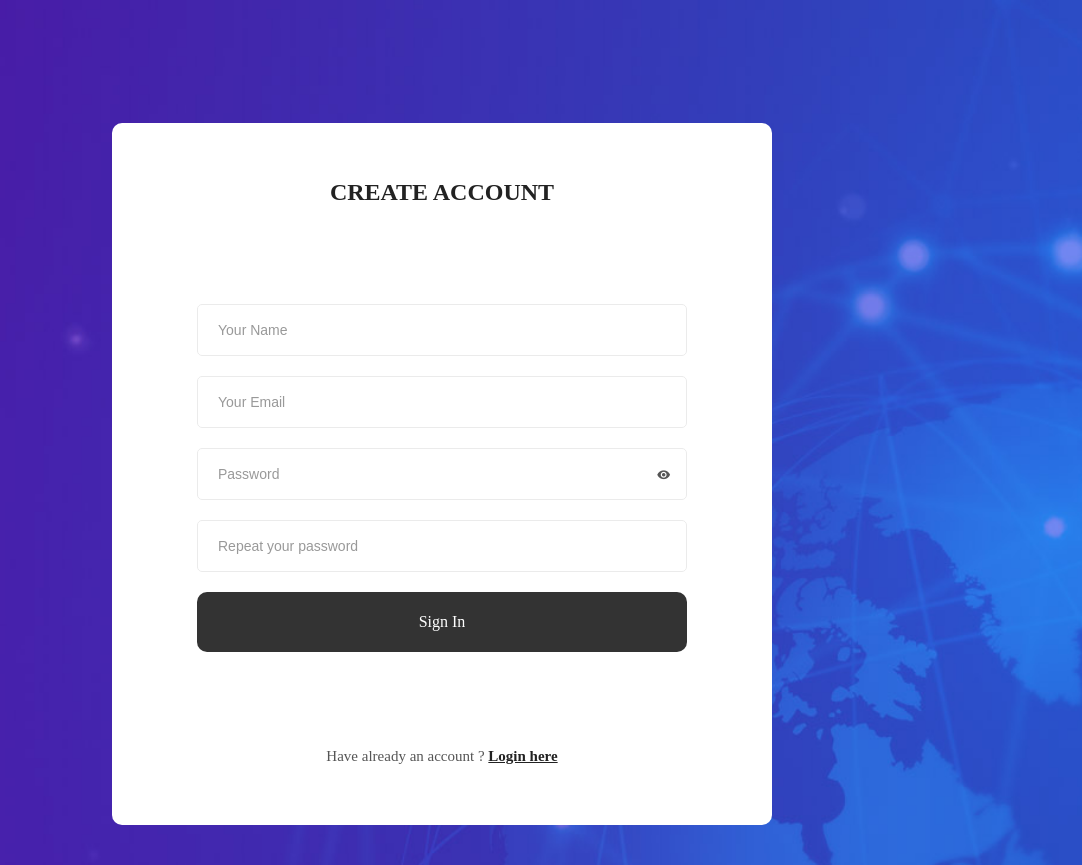
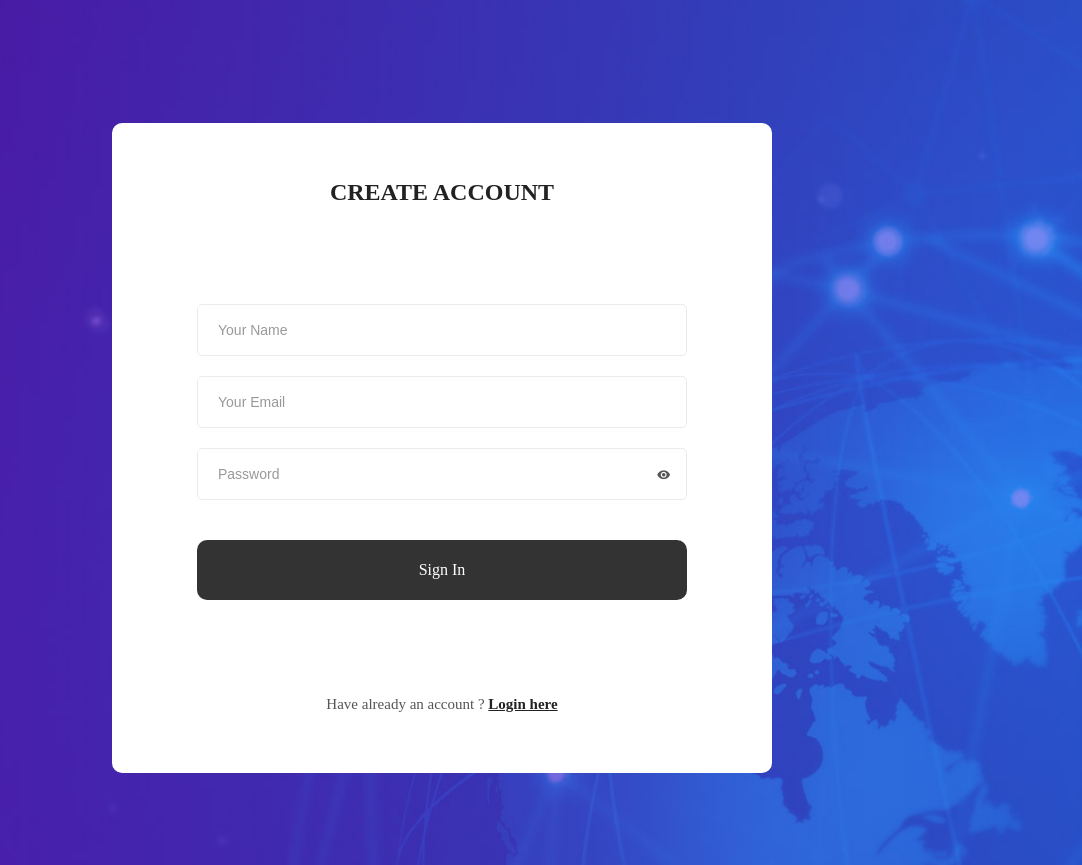
Before and after one commit to shreyash53/Paper-Ranker-21, a Flask app: page /user/signup in a window 1280 px wide. Shown: the top 865 px of the page, without its empty margins (198-1280 px from the left). Run offline with Flask 2, Linux system fonts and the light colour scheme; some web fonts are replaced.

Commit message:
Login and signup form updates

```diff
--- a/templates/login/login.html
+++ b/templates/login/login.html
@@ -63,13 +63,13 @@
 					</div>
 
 					<div class="w-full text-center p-t-55">
-						<span class="txt2">
+						<!-- <span class="txt2">
 							<b>Not a member?</b>
 						</span>
 
 						<a href="#" class="txt2 bo1">
 							<b>Sign up now</b>
-						</a>
+						</a> -->
 					</div>
 				</form>
 				{% if data["error"] is not none %}
--- a/templates/signup/signup.html
+++ b/templates/signup/signup.html
@@ -38,7 +38,7 @@
                             <span toggle="#password" class="zmdi zmdi-eye field-icon toggle-password"></span>
                         </div>
                         <div class="form-group">
-                            <input type="password" class="form-input" name="re_password" id="re_password" placeholder="Repeat your password"/>
+                            <!-- <input type="password" class="form-input" name="re_password" id="re_password" placeholder="Repeat your password"/> -->
                         </div>
                         <div class="container-login100-form-btn m-t-17">
                             <button class="login100-form-btn">
```
